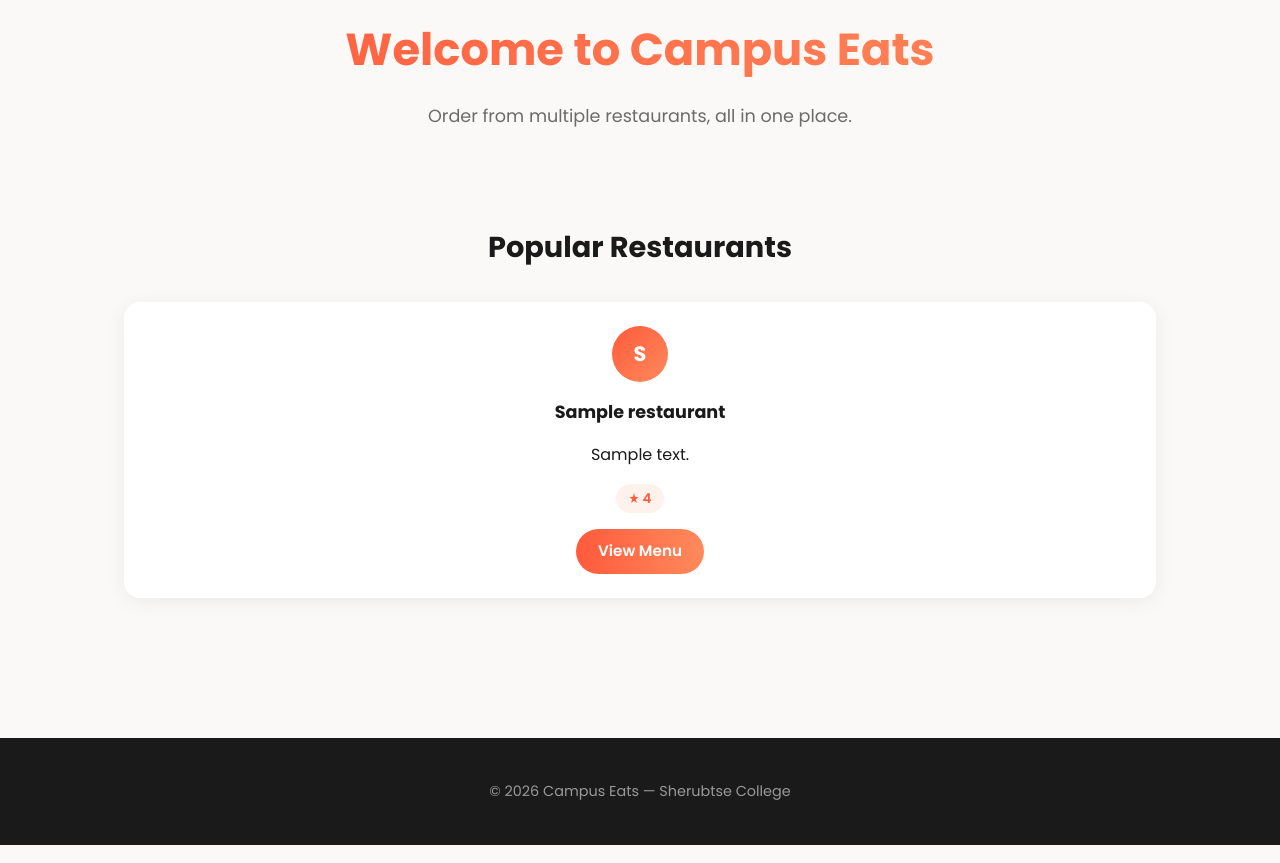
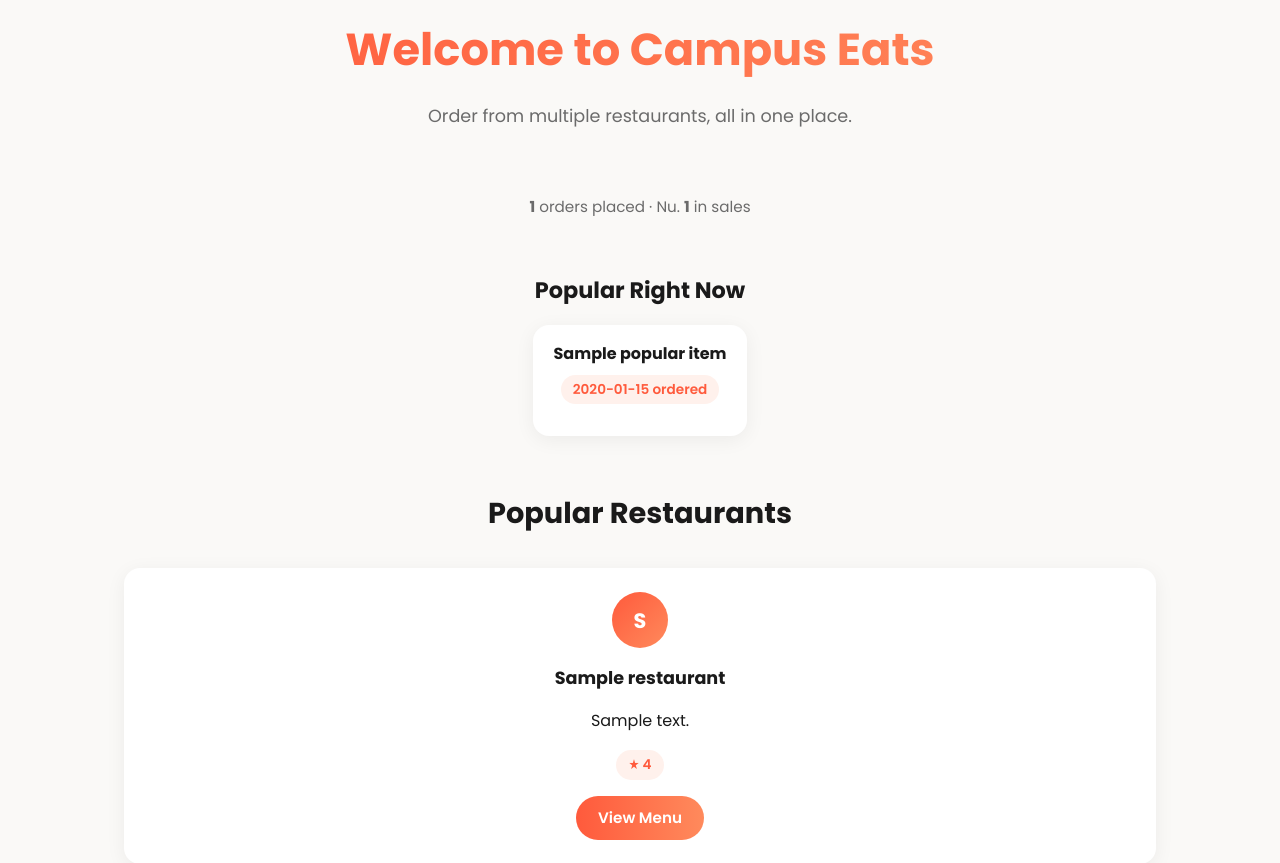
Before and after one commit to 07240030/Campus_Eats, a Node server app: template views/index.ejs in a window 1280 px wide. Shown: the part 186-1049 px from the top of the page. Run offline with Node 20, Linux system fonts and the light colour scheme; the template is opened without the code that fills it: most values are stand-ins (such as "Sample title", 1, 10 or a date in 2020).

Commit message:
Unit IV Lab 4: Order model, full CRUD, validation, aggregation, and transactions

```diff
--- a/app.js
+++ b/app.js
@@ -18,6 +18,7 @@ app.use(express.urlencoded({ extended: true }));
 const indexRoutes = require('./routes/index');
 app.use('/', indexRoutes);
 
+
 app.listen(PORT, () => {
   console.log(`Campus Eats running at http://localhost:${PORT}`);
 });
--- a/package.json
+++ b/package.json
@@ -23,7 +23,8 @@
   "dependencies": {
     "dotenv": "^17.4.2",
     "ejs": "^6.0.1",
-    "express": "^5.2.1"
+    "express": "^5.2.1",
+    "pg-promise": "^12.7.1"
   },
   "devDependencies": {
     "nodemon": "^3.1.14"
--- a/public/css/styles.css
+++ b/public/css/styles.css
@@ -213,3 +213,70 @@ main {
   justify-content: center;
   margin: 0 auto 20px;
 }
+
+.quantity-form {
+  display: flex;
+  align-items: center;
+  justify-content: center;
+  gap: 10px;
+  margin: 16px 0;
+}
+
+.quantity-form input {
+  width: 60px;
+  padding: 8px;
+  border-radius: 8px;
+  border: 1px solid var(--border);
+  text-align: center;
+  font-family: inherit;
+}
+
+.btn-secondary {
+  background: #f1f1f1;
+  color: var(--text);
+  box-shadow: none;
+}
+
+.btn-danger {
+  background: #e63946;
+  margin-top: 8px;
+}
+
+.stats-bar {
+  text-align: center;
+  color: var(--text-muted);
+  font-size: 0.95rem;
+  margin-bottom: 8px;
+}
+
+.popular {
+  padding: 20px 0 10px;
+}
+
+.popular h2 {
+  text-align: center;
+  font-size: 1.4rem;
+  font-weight: 700;
+  margin-bottom: 8px;
+}
+
+.popular-grid {
+  display: flex;
+  flex-wrap: wrap;
+  justify-content: center;
+  gap: 16px;
+  margin-top: 16px;
+}
+
+.popular-item {
+  background: var(--surface);
+  border-radius: var(--radius);
+  padding: 16px 20px;
+  text-align: center;
+  box-shadow: var(--shadow);
+}
+
+.popular-item h3 {
+  margin: 0 0 8px;
+  font-size: 1rem;
+}
--- a/views/index.ejs
+++ b/views/index.ejs
@@ -5,6 +5,25 @@
   <h1>Welcome to Campus Eats</h1>
   <p>Order from multiple restaurants, all in one place.</p>
 </section>
+
+<section class="stats-bar">
+  <p><strong><%= stats.total_orders %></strong> orders placed · Nu. <strong><%= stats.total_revenue %></strong> in sales</p>
+</section>
+
+<% if (popularItems.length > 0) { %>
+  <section class="popular">
+    <h2>Popular Right Now</h2>
+    <div class="popular-grid">
+      <% popularItems.forEach(item => { %>
+        <div class="popular-item">
+          <h3><%= item.name %></h3>
+          <span class="rating-pill"><%= item.times_ordered %> ordered</span>
+        </div>
+      <% }); %>
+    </div>
+  </section>
+<% } %>
+
 
 <section class="restaurants">
   <h2>Popular Restaurants</h2>
@@ -15,7 +34,7 @@
         <h3><%= r.name %></h3>
         <p><%= r.cuisine %></p>
         <span class="rating-pill">★ <%= r.rating %></span>
-        <a href="/menu" class="btn">View Menu</a>
+        <a href="/restaurants/<%= r.id %>/menu" class="btn">View Menu</a>
       </div>
     <% }); %>
   </div>
--- a/views/menu.ejs
+++ b/views/menu.ejs
@@ -1,15 +1,14 @@
 <%- include('partials/header') %>
 
 <section class="menu-page">
-  <h1>Menu</h1>
+  <h1>Menu — <%= restaurant.name %></h1>
   <div class="menu-grid">
     <% menuItems.forEach(item => { %>
       <div class="menu-item">
         <h3><%= item.name %></h3>
         <span class="price">Nu. <%= item.price %></span>
         <form method="POST" action="/orders">
-          <input type="hidden" name="itemName" value="<%= item.name %>">
-          <input type="hidden" name="price" value="<%= item.price %>">
+          <input type="hidden" name="itemId" value="<%= item.id %>">
           <button type="submit" class="btn">Order Now</button>
         </form>
       </div>
```
Also changed, not shown: config/db.js (added, +12 -0 lines), controllers/homeController.js (+7 -8 lines), controllers/menuController.js (+12 -9 lines), controllers/orderController.js (+29 -4 lines), models/MenuItem.js (added, +9 -0 lines), models/Order.js (added, +48 -0 lines), models/Restaurant.js (added, +9 -0 lines), routes/index.js (+6 -1 lines), views/order_confirmation.ejs (+17 -2 lines), 1 other file.
